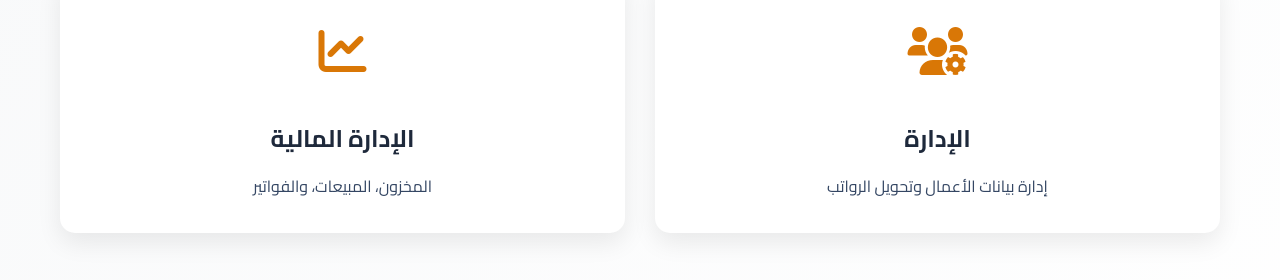
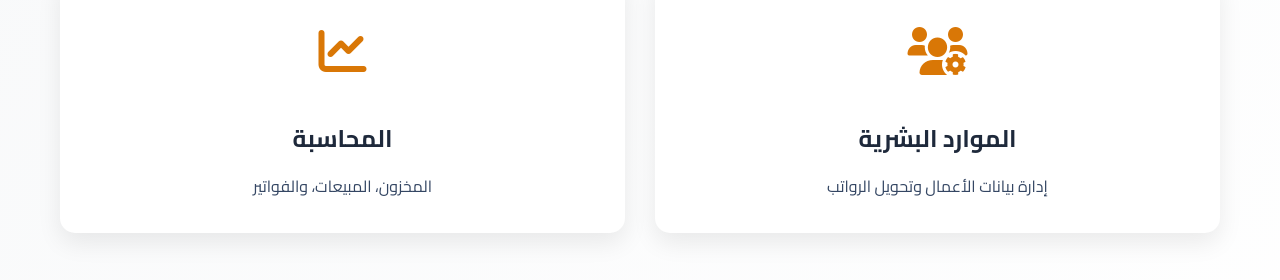
Before and after one commit to Ahmed-Nadir-123/oufq, a website: page dashboard.html in a window 1280 px wide. Shown: the part 196-476 px from the top of the page. Drawn offline with Linux system fonts and the light colour scheme; sample sign-in values are in the browser's storage.

Commit message:
Update dashboard.html

```diff
--- a/dashboard.html
+++ b/dashboard.html
@@ -189,14 +189,14 @@
                 <div class="option-icon">
                     <i class="fas fa-users-cog"></i>
                 </div>
-                <div class="option-title">الإدارة</div>
+                <div class="option-title">الموارد البشرية</div>
                 <div class="option-description">إدارة بيانات الأعمال وتحويل الرواتب</div>
             </div>
             <div class="option-card" onclick="goToFinancial()">
                 <div class="option-icon">
                     <i class="fas fa-chart-line"></i>
                 </div>
-                <div class="option-title">الإدارة المالية</div>
+                <div class="option-title">المحاسبة</div>
                 <div class="option-description">المخزون، المبيعات، والفواتير</div>
             </div>
         </div>
```
